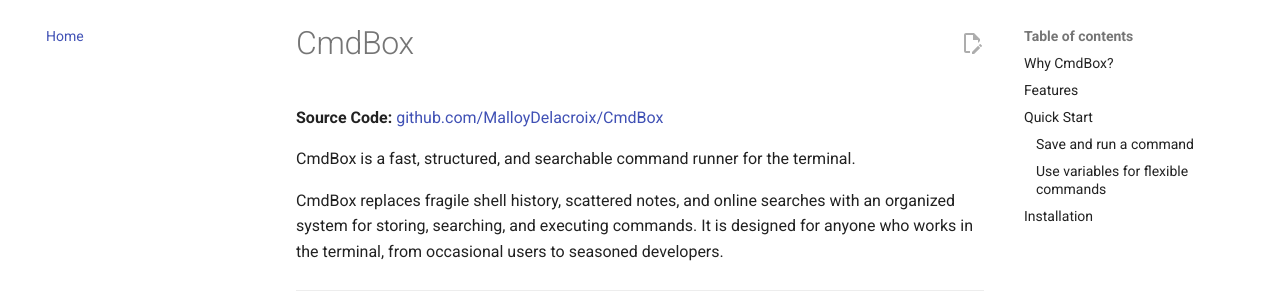
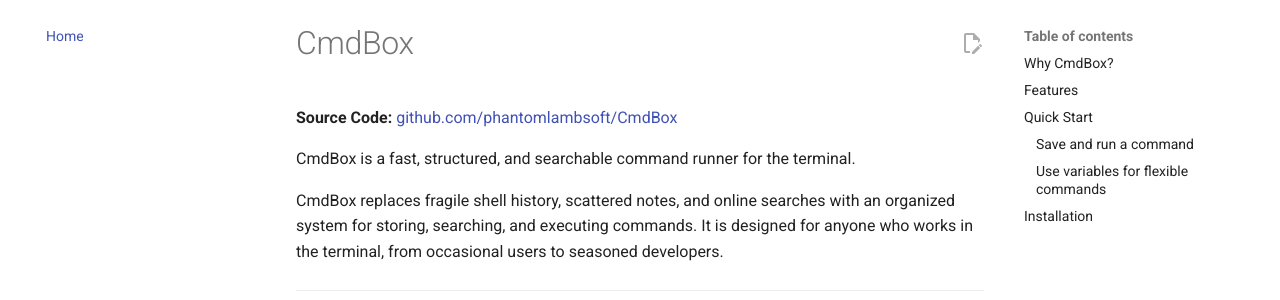
Before and after one commit to PhantomLambSoft/CmdBox, an MkDocs documentation site: the page built from docs/index.md, in a window 1280 px wide and 900 px high. Shown: the part 123-423 px from the top of the window. Built offline with MkDocs 1.6.1 and Material for MkDocs 9.7.7, drawn with Linux system fonts in a browser that asks for light colours; comment, search, counter and statistics services are not loaded; some of the changed lines change nothing that is shown.

Commit message:
Update project links to reflect repository ownership change

```diff
--- a/docs/index.md
+++ b/docs/index.md
@@ -1,6 +1,6 @@
 # CmdBox
 
-**Source Code:** [github.com/MalloyDelacroix/CmdBox](https://github.com/MalloyDelacroix/CmdBox)
+**Source Code:** [github.com/phantomlambsoft/CmdBox](https://github.com/phantomlambsoft/CmdBox)
 
 CmdBox is a fast, structured, and searchable command runner for the terminal.
 
--- a/mkdocs.yml
+++ b/mkdocs.yml
@@ -1,7 +1,7 @@
 site_name: CmdBox
 site_description: Store, organize, and run your commands with ease.
-site_url: https://MalloyDelacroix.github.io/cmdbox
-repo_url: https://github.com/MalloyDelacroix/cmdbox
+site_url: https://PhantomaLambSoft.github.io/cmdbox
+repo_url: https://github.com/PhantomaLambSoft/cmdbox
 repo_name: cmdbox
 edit_uri: edit/main/docs/
 
```
